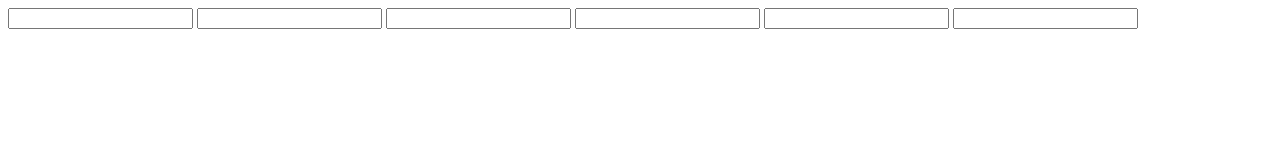
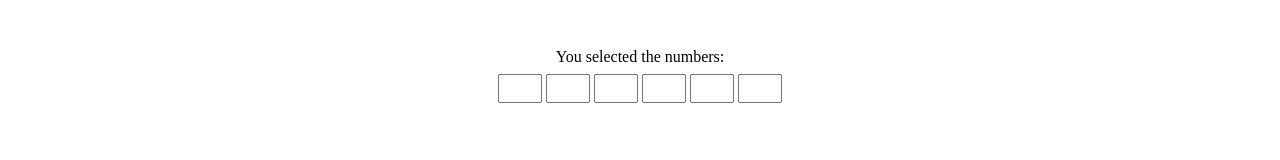
Before and after one commit to amithg2/Lotto, a plain HTML site: page main.html in a window 1280 px wide. Drawn offline with Linux system fonts and the light colour scheme.

Commit message:
basic styling

```diff
--- a/app.js
+++ b/app.js
@@ -1,7 +1,7 @@
 const numOfLottoNumbers = 6;
 const arrOfNumbers = [0, 0, 0, 0, 0, 0];
 const balls = {};
-const numbers = document.querySelector('#show-numbers')
+const numbers = document.querySelector('#selected-numbers')
 
 const numChanged = (num, idx) => {
   arrOfNumbers.splice(idx -1, 1, +num);
--- a/main.html
+++ b/main.html
@@ -4,17 +4,27 @@
     <meta charset="UTF-8" />
     <meta http-equiv="X-UA-Compatible" content="IE=edge" />
     <meta name="viewport" content="width=device-width, initial-scale=1.0" />
+    <link rel="stylesheet" href="./style.css" />
     <title>Lotto</title>
   </head>
   <body>
-    <div id="main-element">
-      <div id="show-numbers"></div>
-      <input type="number" id="ball1" />
-      <input type="number" id="ball2" />
-      <input type="number" id="ball3" />
-      <input type="number" id="ball4" />
-      <input type="number" id="ball5" />
-      <input type="number" id="ball6" />
+    <div id="main-element" class="main-element">
+      <div class="user">
+        <span class="user-selected-numbers-title"
+          >You selected the numbers:
+        </span>
+        <div id="selected-numbers" class="selected-numbers"></div>
+      </div>
+      <div class="inputs">
+        <input type="number" id="ball1" class="number-input" min="0" max="37" />
+        <input type="number" id="ball2" class="number-input" min="0" max="37" />
+        <input type="number" id="ball3" class="number-input" min="0" max="37" />
+        <input type="number" id="ball4" class="number-input" min="0" max="37" />
+        <input type="number" id="ball5" class="number-input" min="0" max="37" />
+        <input type="number" id="ball6" class="number-input" min="0" max="37" />
+      </div>
+
+      <!-- <button onclick="startLotto">start</button> -->
     </div>
 
     <script src="./app.js"></script>
--- a/style.css
+++ b/style.css
@@ -0,0 +1,31 @@
+body {
+  margin: 0;
+  padding: 0;
+  height: 100vh;
+  width: 100vw;
+}
+
+.main-element {
+  padding: 40px;
+  display: flex;
+  justify-content: center;
+  flex-direction: column;
+  align-items: center;
+}
+
+.user-selected-numbers-title {
+  padding: 0px 4px;
+}
+
+.user {
+  padding: 8px 12px;
+  display: flex;
+}
+
+.number-input {
+  width: 30px;
+  padding: 5px;
+}
+
+.selected-numbers {
+}
```
